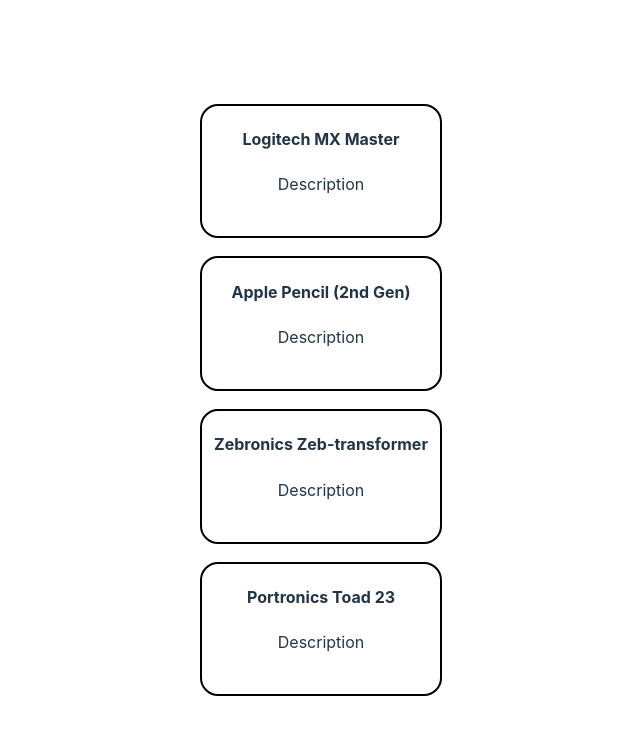
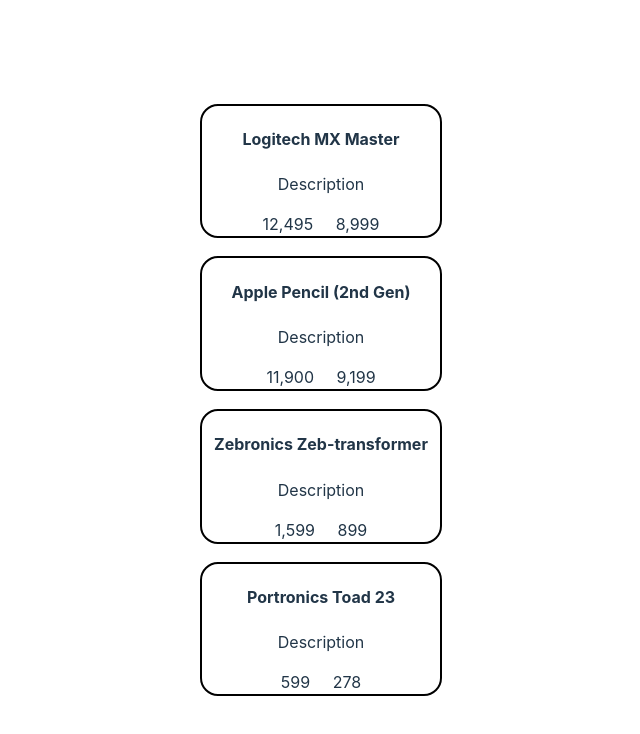
Before and after one commit to DBorah03/Full-Stack-, a React (Vite) app in the folder React/basic-react-app/: page / in a window 1280 px wide. Shown: the top 734 px of the page, without its empty margins (319-959 px from the left). Built offline with nearby package versions, Linux system fonts and the light colour scheme.

Commit message:
file modified

```diff
--- a/React/basic-react-app/src/ProductTab.jsx
+++ b/React/basic-react-app/src/ProductTab.jsx
@@ -1,12 +1,12 @@
-import Product from "./Product.jsx";
+import Product from "./Product";
 
 function ProductTab() {
   return (
     <>
-      <Product title="Logitech MX Master" />
-      <Product title="Apple Pencil (2nd Gen)" />
-      <Product title="Zebronics Zeb-transformer" />
-      <Product title="Portronics Toad 23" />
+      <Product title="Logitech MX Master" idx={0} />
+      <Product title="Apple Pencil (2nd Gen)" idx={1} />
+      <Product title="Zebronics Zeb-transformer" idx={2} />
+      <Product title="Portronics Toad 23" idx={3} />
     </>
   );
 }
```
